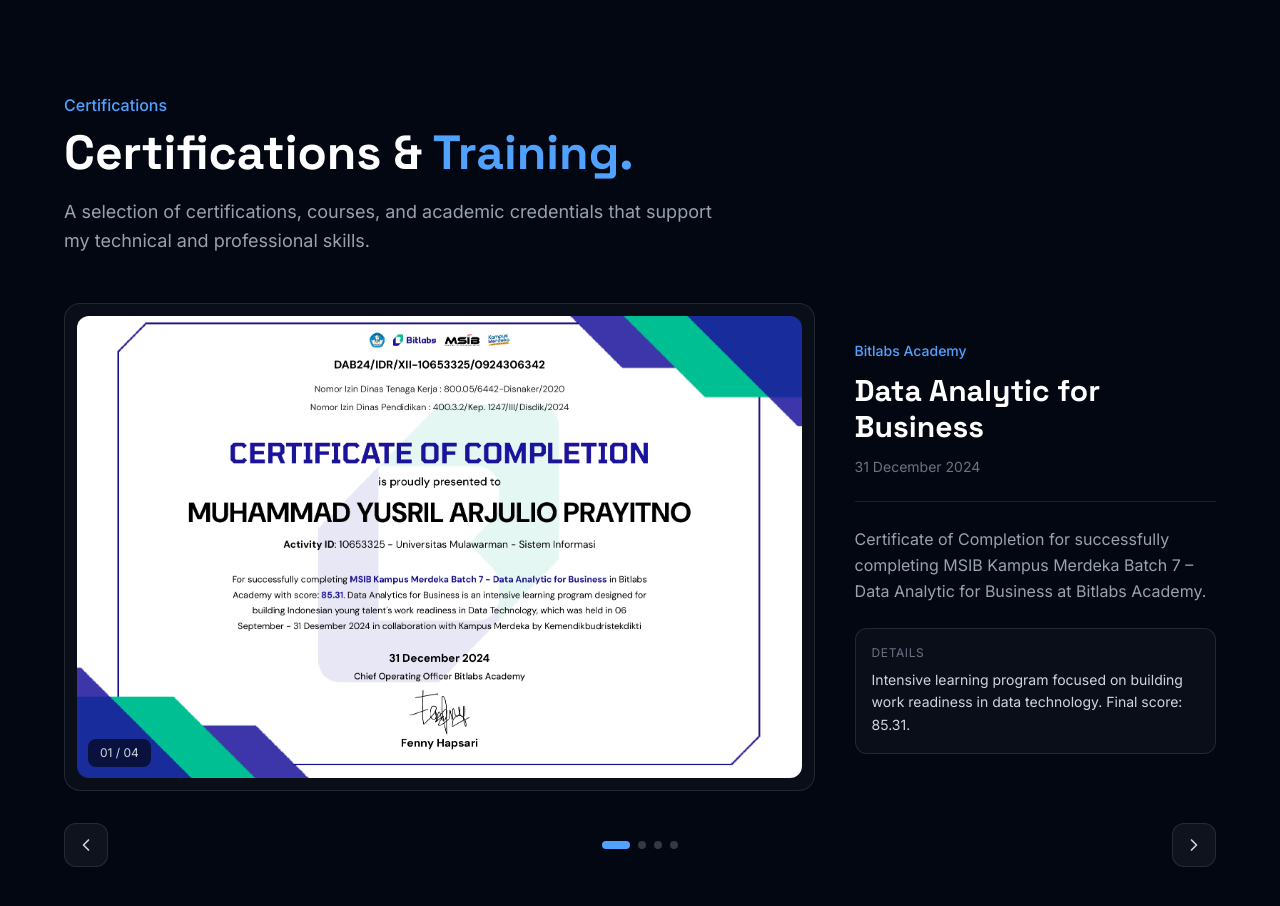
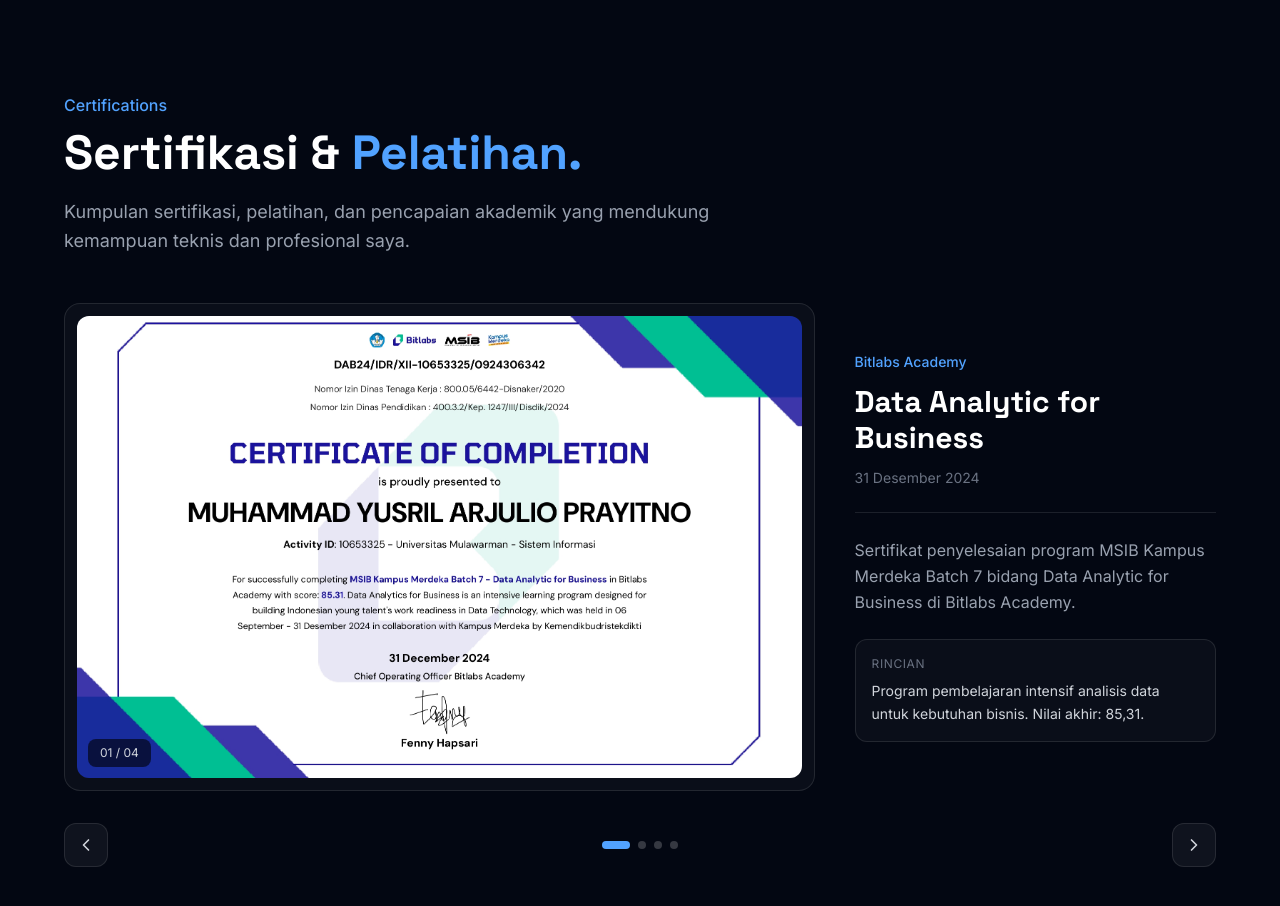
Before and after one commit to myusrilap/my-portofolio, a React app: page / in a window 1280 px wide. Shown: the part 7420-8326 px from the top of the page. Built offline with nearby package versions, Linux system fonts and the light colour scheme; the HTML template or start-up script is replaced by a standard one.

Commit message:
i18n: translate Certifications.jsx to Indonesian

```diff
--- a/src/components/Certifications.jsx
+++ b/src/components/Certifications.jsx
@@ -14,23 +14,23 @@
     {
       title: "Data Analytic for Business",
       issuer: "Bitlabs Academy",
-      date: "31 December 2024",
+      date: "31 Desember 2024",
       image: `${BASE_URL}certifications/bitlabs-data-analytic.jpg`,
       description:
-        "Certificate of Completion for successfully completing MSIB Kampus Merdeka Batch 7 – Data Analytic for Business at Bitlabs Academy.",
+        "Sertifikat penyelesaian program MSIB Kampus Merdeka Batch 7 bidang Data Analytic for Business di Bitlabs Academy.",
       details:
-        "Intensive learning program focused on building work readiness in data technology. Final score: 85.31.",
+        "Program pembelajaran intensif analisis data untuk kebutuhan bisnis. Nilai akhir: 85,31.",
     },
 
     {
       title: "Database Programming with SQL",
       issuer: "Oracle Academy",
-      date: "5 December 2023",
+      date: "5 Desember 2023",
       image: `${BASE_URL}certifications/oracle-sql.jpg`,
       description:
-        "Award of Final Exam Completion for satisfactory completion of the Database Programming with SQL course final exam.",
+        "Sertifikat kelulusan ujian akhir mata kuliah Database Programming with SQL.",
       details:
-        "Oracle Academy course focused on database programming and SQL.",
+        "Pelatihan Oracle Academy yang berfokus pada pemrograman basis data dan SQL.",
     },
 
     {
@@ -39,20 +39,20 @@
       date: "24 November 2023",
       image: `${BASE_URL}certifications/oracle-database-design.jpg`,
       description:
-        "Award of Final Exam Completion for satisfactory completion of the Database Design course final exam.",
+        "Sertifikat kelulusan ujian akhir mata kuliah Database Design.",
       details:
-        "Oracle Academy course focused on database design concepts and relational database structure.",
+        "Pelatihan perancangan basis data dan struktur basis data relasional.",
     },
 
     {
       title: "MUEPT",
       issuer: "Balai Bahasa Universitas Mulawarman",
-      date: "11 June 2026",
+      date: "11 Juni 2026",
       image: `${BASE_URL}certifications/muept.jpg`,
       description:
-        "English proficiency test result issued by UPT. Balai Bahasa Universitas Mulawarman.",
+        "Hasil tes kemampuan bahasa Inggris yang diterbitkan oleh UPT Balai Bahasa Universitas Mulawarman.",
       details:
-        "Listening: 60 • Structure & Written Expression: 64 • Reading: 59 • Total Score: 610.",
+        "Listening: 60 • Structure & Written Expression: 64 • Reading: 59 • Skor total: 610.",
       credential:
         "http://bahasa.unmul.ac.id/f_home/cetakcertificatefront/2606110139",
     },
@@ -88,13 +88,13 @@
           </p>
 
           <h2 className="text-3xl sm:text-4xl lg:text-5xl font-bold text-white">
-            Certifications &
-            <span className="text-blue-400"> Training.</span>
+            Sertifikasi &
+            <span className="text-blue-400"> Pelatihan.</span>
           </h2>
 
           <p className="mt-5 text-gray-400 max-w-2xl text-lg leading-relaxed">
-            A selection of certifications, courses, and academic
-            credentials that support my technical and professional skills.
+            Kumpulan sertifikasi, pelatihan, dan pencapaian akademik yang mendukung
+            kemampuan teknis dan profesional saya.
           </p>
         </motion.div>
 
@@ -184,7 +184,7 @@
                 {/* Details */}
                 <div className="mt-6 p-4 rounded-xl bg-white/[0.03] border border-white/10">
                   <p className="text-xs uppercase tracking-wider text-gray-500">
-                    Details
+                    Rincian
                   </p>
 
                   <p className="mt-2 text-sm text-gray-300 leading-relaxed">
@@ -200,7 +200,7 @@
                     rel="noreferrer"
                     className="inline-flex items-center gap-2 mt-6 px-4 py-2.5 rounded-xl bg-white text-gray-950 text-sm font-medium hover:bg-gray-200 transition"
                   >
-                    Verify Credential
+                    Verifikasi Sertifikat
                     <ExternalLink size={16} />
                   </a>
                 )}
@@ -216,7 +216,7 @@
             {/* Previous */}
             <button
               onClick={previousSlide}
-              aria-label="Previous certification"
+              aria-label="Sertifikat sebelumnya"
               className="w-11 h-11 flex items-center justify-center rounded-xl border border-white/10 bg-white/5 text-gray-300 hover:bg-white/10 hover:text-white transition"
             >
               <ChevronLeft size={20} />
@@ -228,7 +228,7 @@
                 <button
                   key={item.title}
                   onClick={() => setCurrent(index)}
-                  aria-label={`View ${item.title}`}
+                  aria-label={`Lihat ${item.title}`}
                   className={`h-2 rounded-full transition-all ${
                     current === index
                       ? "w-7 bg-blue-400"
@@ -241,7 +241,7 @@
             {/* Next */}
             <button
               onClick={nextSlide}
-              aria-label="Next certification"
+              aria-label="Sertifikat berikutnya"
               className="w-11 h-11 flex items-center justify-center rounded-xl border border-white/10 bg-white/5 text-gray-300 hover:bg-white/10 hover:text-white transition"
             >
               <ChevronRight size={20} />
```
